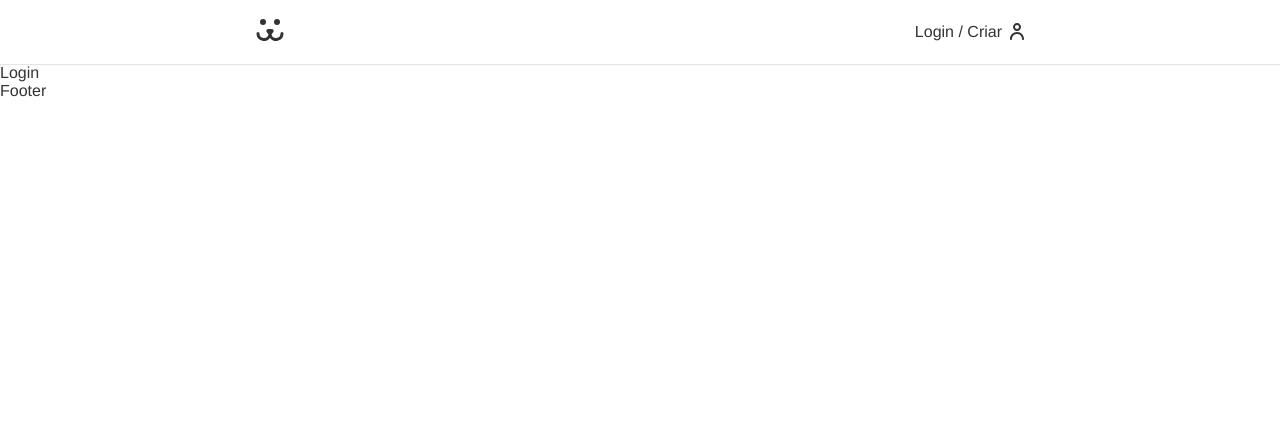
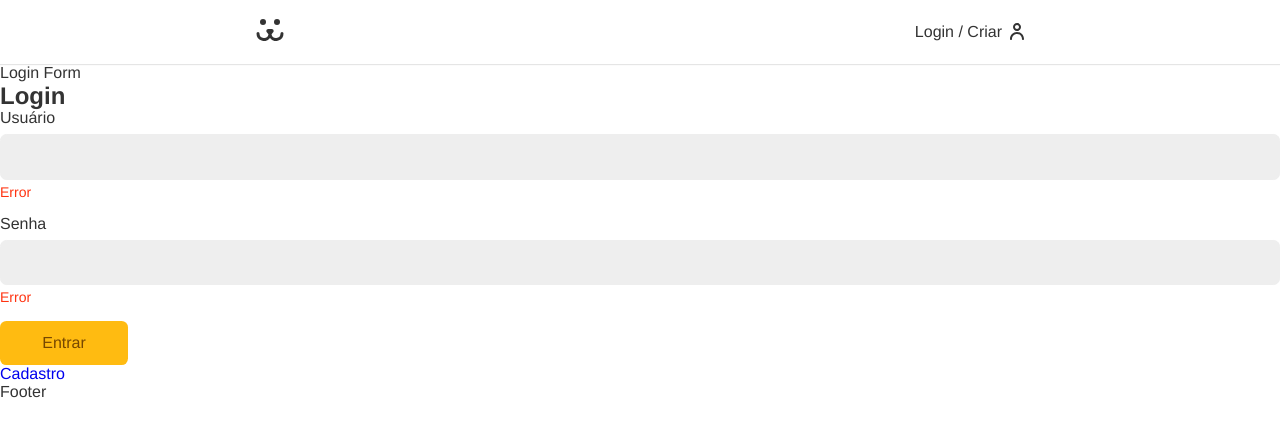
Before and after one commit to igorsantos97/dogs-react, a React (Create React App) app: page /login in a window 1280 px wide. Shown: the top 436 px of the page. Built offline with nearby package versions, Linux system fonts and the light colour scheme.

Commit message:
Criar rotas iniciais e componentes de formulário

```diff
--- a/src/App.js
+++ b/src/App.js
@@ -13,7 +13,7 @@
         <Header />
         <Routes>
           <Route path="/" element={<Home />} />
-          <Route path="/login" element={<Login />} />
+          <Route path="/login/*" element={<Login />} />
         </Routes>
         <Footer />
       </BrowserRouter>
--- /dev/null
+++ b/src/Components/Forms/Button.js
@@ -0,0 +1,12 @@
+import React from 'react';
+import styles from './Button.module.css';
+
+const Button = ({ children, ...props }) => {
+  return (
+    <button {...props} className={styles.button}>
+      {children}
+    </button>
+  );
+};
+
+export default Button;
--- /dev/null
+++ b/src/Components/Forms/Button.module.css
@@ -0,0 +1,24 @@
+.button {
+  cursor: pointer;
+  font-size: 1rem;
+  font-family: var(--type-first);
+  border: none;
+  border-radius: 0.4rem;
+  background: #fb1;
+  color: #764701;
+  padding: 0.8rem 1.2rem;
+  min-width: 8rem;
+  box-sizing: border-box;
+  transition: 0.1s;
+}
+
+.button:hover,
+.button:focus {
+  outline: none;
+  box-shadow: 0 0 0 3px #fea, 0 0 0 4px #fb1;
+}
+
+.button:disabled {
+  opacity: 0.5;
+  cursor: wait;
+}
--- /dev/null
+++ b/src/Components/Forms/Input.js
@@ -0,0 +1,16 @@
+import React from 'react';
+import styles from './Input.module.css';
+
+const Input = ({ label, type, name }) => {
+  return (
+    <div className={styles.wrapper}>
+      <label htmlFor={name} className={styles.label}>
+        {label}
+      </label>
+      <input id={name} name={name} className={styles.input} type={type} />
+      <p className={styles.error}>Error</p>
+    </div>
+  );
+};
+
+export default Input;
--- /dev/null
+++ b/src/Components/Forms/Input.module.css
@@ -0,0 +1,35 @@
+.wrapper {
+  margin-bottom: 1rem;
+}
+
+.input {
+  border: 1px solid #eee;
+  display: block;
+  width: 100%;
+  font-size: 1rem;
+  padding: 0.8rem;
+  border-radius: 0.4rem;
+  background: #eee;
+  transition: 0.2s;
+}
+
+.input:hover,
+.input:focus {
+  outline: none;
+  border-color: #fb1;
+  background: white;
+  box-shadow: 0 0 0 3px #fea;
+}
+
+.label {
+  display: block;
+  font-size: 1rem;
+  line-height: 1;
+  padding-bottom: 0.5rem;
+}
+
+.error {
+  color: #f31;
+  font-size: 0.875rem;
+  margin-top: 0.25rem;
+}
--- a/src/Components/Login/Login.js
+++ b/src/Components/Login/Login.js
@@ -1,7 +1,21 @@
 import React from 'react';
+import { Route, Routes } from 'react-router-dom';
+import LoginForm from './LoginForm';
+import LoginCreate from './LoginCreate';
+import LoginPasswordLost from './LoginPasswordLost';
+import LoginPasswordReset from './LoginPasswordReset';
 
 const Login = () => {
-  return <div>Login</div>;
+  return (
+    <div>
+      <Routes>
+        <Route path="/" element={<LoginForm />} />
+        <Route path="criar" element={<LoginCreate />} />
+        <Route path="perdeu" element={<LoginPasswordLost />} />
+        <Route path="resetar" element={<LoginPasswordReset />} />
+      </Routes>
+    </div>
+  );
 };
 
 export default Login;
--- /dev/null
+++ b/src/Components/Login/LoginCreate.js
@@ -0,0 +1,7 @@
+import React from 'react';
+
+const LoginCreate = () => {
+  return <div>Login Criar</div>;
+};
+
+export default LoginCreate;
--- /dev/null
+++ b/src/Components/Login/LoginForm.js
@@ -0,0 +1,43 @@
+import React from 'react';
+import { Link } from 'react-router-dom';
+import Button from '../Forms/Button';
+import Input from '../Forms/Input';
+
+const LoginForm = () => {
+  const [username, setUsername] = React.useState('');
+  const [password, setPassword] = React.useState('');
+
+  function handleSubmit(event) {
+    event.preventDefault();
+
+    fetch('https://dogsapi.origamid.dev/json/jwt-auth/v1/token', {
+      method: 'POST',
+      headers: {
+        'Content-Type': 'application/json',
+      },
+      body: JSON.stringify({ username, password }),
+    })
+      .then((response) => {
+        console.log(response);
+        return response.json();
+      })
+      .then((json) => {
+        console.log(json);
+      });
+  }
+
+  return (
+    <section>
+      Login Form
+      <h1>Login</h1>
+      <form action="" onSubmit={handleSubmit}>
+        <Input label="Usuário" type="text" name="username" />
+        <Input label="Senha" type="password" name="password" />
+        <Button>Entrar</Button>
+      </form>
+      <Link to="/login/criar">Cadastro</Link>
+    </section>
+  );
+};
+
+export default LoginForm;
--- /dev/null
+++ b/src/Components/Login/LoginPasswordLost.js
@@ -0,0 +1,7 @@
+import React from 'react';
+
+const LoginPasswordLost = () => {
+  return <div></div>;
+};
+
+export default LoginPasswordLost;
--- /dev/null
+++ b/src/Components/Login/LoginPasswordReset.js
@@ -0,0 +1,7 @@
+import React from 'react';
+
+const LoginPasswordReset = () => {
+  return <div></div>;
+};
+
+export default LoginPasswordReset;
```
